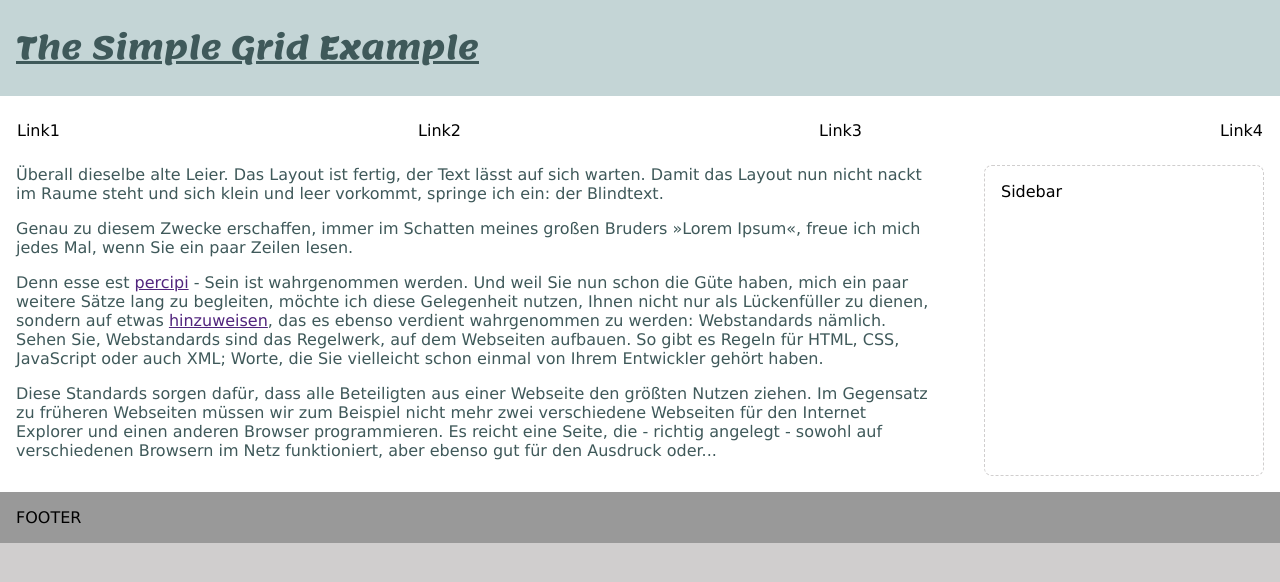
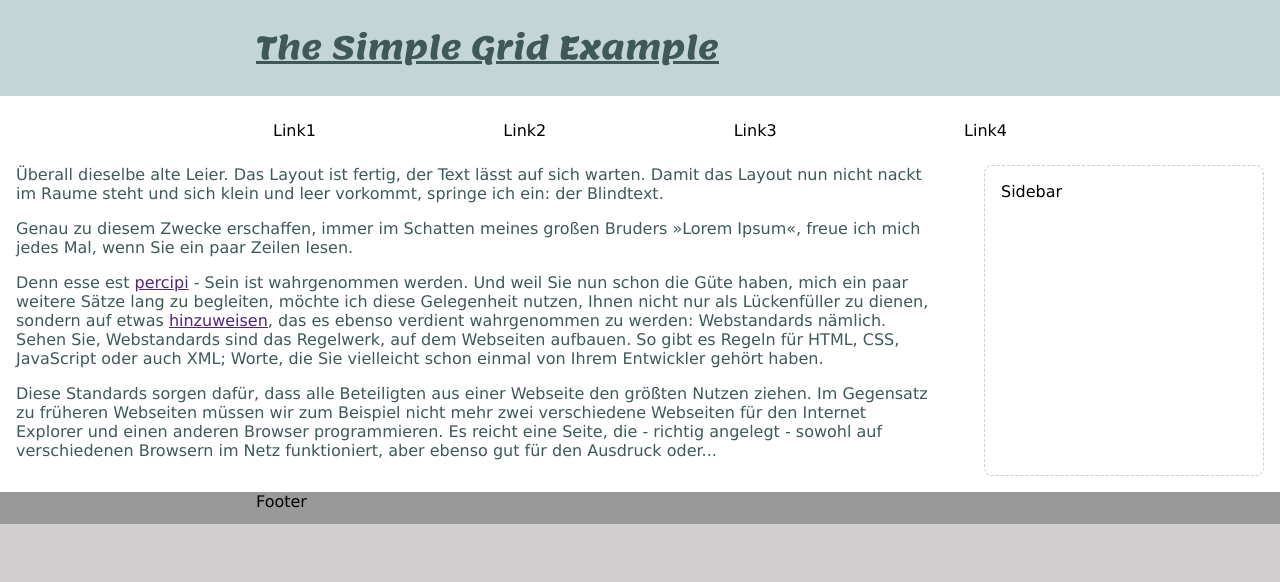
Before and after one commit to marymar/grid-example, a website: page src/index.html in a window 1280 px wide. Drawn offline with nearby package versions, Linux system fonts and the light colour scheme; files that its build step writes are made by us from their sources.

Commit message:
added background-bars

```diff
--- a/src/assets/scss/component/_footer.scss
+++ /dev/null
@@ -1,5 +0,0 @@
-.footer {
-  background: 0 $color-footer;
-  grid-area: footer;
-  padding: $gap;
-}
--- a/src/assets/scss/component/_header.scss
+++ b/src/assets/scss/component/_header.scss
@@ -1,7 +1,12 @@
 .header {
   grid-area: header;
-  background: 0 $color-header;
   padding: $gap;
+
+  &-bar {
+    grid-area: header;
+    background: 0 $color-header;
+  }
+
 
   &__headline {
     color: $color-text;
--- a/src/assets/scss/layout/_container.scss
+++ b/src/assets/scss/layout/_container.scss
@@ -5,7 +5,7 @@
       "navi      navi      navi"
       "main      main      sidebar"
       "footer    footer    footer";
-    grid-template-columns: 4fr 2fr 2fr;
+    grid-template-columns: 2fr 1fr 1fr;
     grid-template-rows: auto;
   }
 
--- /dev/null
+++ b/src/assets/scss/layout/_footer.scss
@@ -0,0 +1,10 @@
+.footer {
+  grid-area: footer;
+  padding: $gap;
+
+  &-bar {
+    grid-area: footer;
+    background: 0 $color-footer;
+  }
+
+}
--- /dev/null
+++ b/src/assets/scss/layout/_wrapper.scss
@@ -0,0 +1,4 @@
+.wrapper {
+    margin: 0 auto;
+    max-width: map-get($breakpoints, m);
+}
--- a/src/assets/scss/style.scss
+++ b/src/assets/scss/style.scss
@@ -11,13 +11,14 @@
 
 // Layout
 @import "layout/container",
-  "layout/main";
+"layout/wrapper",
+  "layout/main",
+  "layout/nav",
+  "layout/footer";
 
 // Blocks
 @import "block/navigation";
 
 // Components
 @import "component/header.scss",
-  "component/nav",
-  "component/sidebar",
-  "component/footer";
+  "component/sidebar";
--- a/src/index.html
+++ b/src/index.html
@@ -10,22 +10,29 @@
 
 <body>
   <div class="container">
+    <div class="header-bar"></div>
     <header class="header">
+      <div class="wrapper">
         <h1 class="header__headline">
           The Simple Grid Example
         </h1>
+      </div>
     </header>
     <nav class="nav">
+       <div class="wrapper">
          <ul class="navigation">
            <li class="navigation__item">Link1</li>
            <li class="navigation__item">Link2</li>
            <li class="navigation__item">Link3</li>
            <li class="navigation__item">Link4</li>
          </ul>
+       </div>
     </nav>
 
     <div class="sidebar">
+      <div class="wrapper">
         Sidebar
+      </div>
     </div>
 
     <main class="main">
@@ -55,12 +62,16 @@
       </div>
     </main>
 
+
+    <div class="footer-bar">
+      <div class="wrapper">
+        Footer
+      </div>
+    </div>
     <footer class="footer">
-      FOOTER
+
     </footer>
   </div>
-
-
 </body>
 
 </html>
```
Also changed, not shown: README.md, src/assets/scss/layout/_nav.scss (renamed from src/assets/scss/component/_nav.scss). Lines whose indentation alone changed are shown as unchanged.
